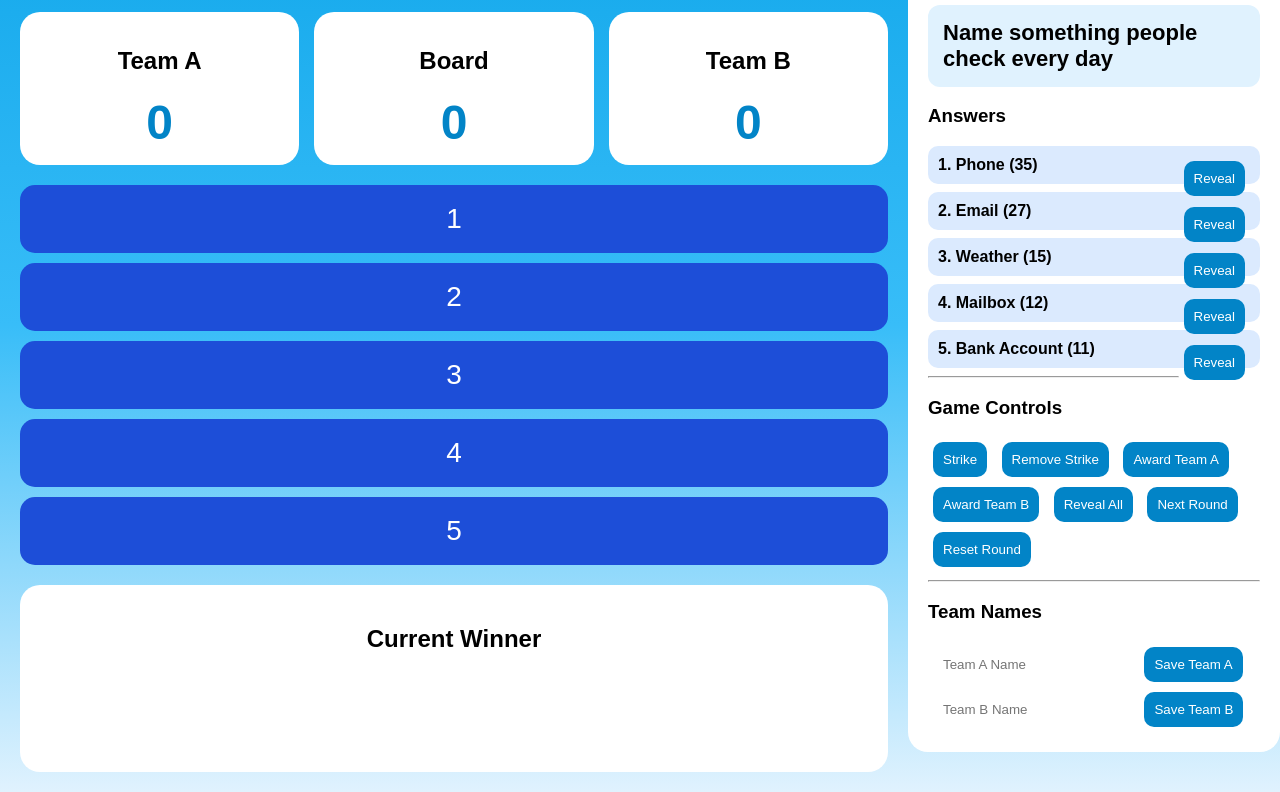
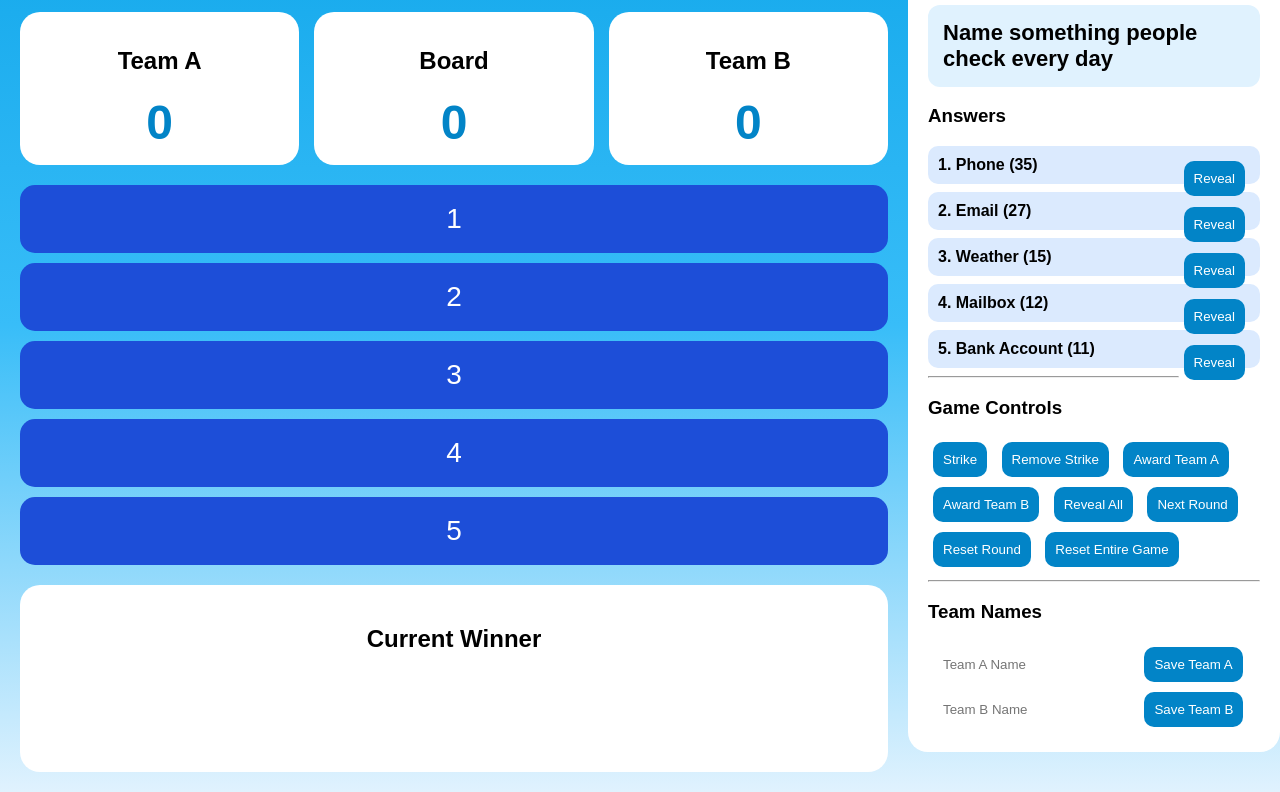
Before and after one commit to AlyWith1L/TikTok-Feud, a plain HTML site: page index.html in a window 1280 px wide. Shown: the part 144-936 px from the top of the page. Drawn offline with Linux system fonts and the light colour scheme.

Commit message:
Add button to reset entire game

```diff
--- a/index.html
+++ b/index.html
@@ -229,6 +229,10 @@ Next Round
 
 <button onclick="resetRound()">
 Reset Round
+</button>
+
+<button onclick="resetGame()">
+Reset Entire Game
 </button>
 
 <hr>
```
